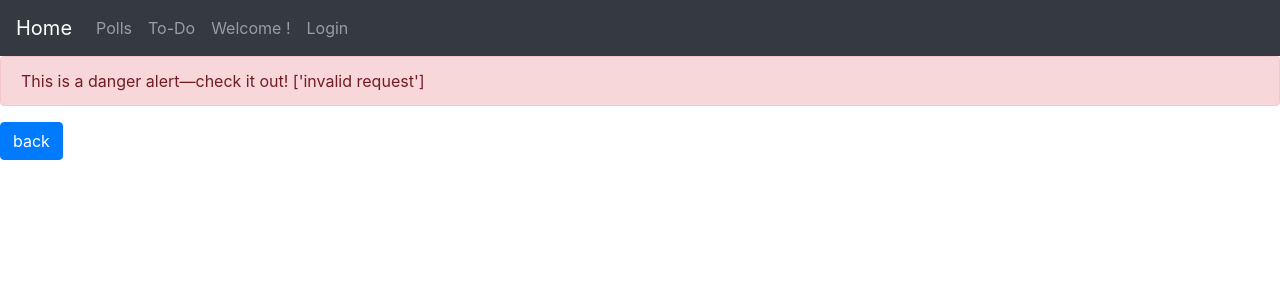
After one commit to IgnatiousVarghese/Election-Management-System, a Django app: page /home/end-election/ in a window 1280 px wide. The commit adds this page. Shown: the top 300 px of the page. Run offline with Django 3.2, Linux system fonts and the light colour scheme; some libraries are stand-ins or nearby versions.

Commit message:
Did EC's start and end election. Did some changes in variables and functions of utils.py files provides explanations in utils.py

```diff
--- a/election_site/election/urls.py
+++ b/election_site/election/urls.py
@@ -9,4 +9,7 @@ urlpatterns = [
     path('vote/<int:idpost>/<slug:idcandidate>' , views.vote, name = 'vote'),
 
     path('edit-manifesto/', views.edit_manifesto, name = 'edit_manifesto'),
+
+    path('start-election/', views.start_election, name = 'start_election'),
+    path('end-election/', views.end_election, name = 'end_election'),
 ]
--- a/election_site/election/views.py
+++ b/election_site/election/views.py
@@ -1,56 +1,66 @@
 from django.shortcuts import redirect, render, HttpResponse
-from .utils import get_voter_details
+from .utils import get_user_details
 from .models import *
+from datetime import datetime
+
 
 def home(request):
-    USER = get_voter_details(request)
+    USER = get_user_details(request)
     if USER['is_authenticated'] == False:
         return HttpResponse("you are not supposed to be here LOL get lost!!!!!!")
+
     elif(USER['account_type'] == 'Voter'):
         return voter_home(request, USER)
 
     elif USER['account_type'] == 'Candidate':
         return candidate_home(request, USER)
 
+    elif USER['account_type'] == 'Election_Coordinator':
+        return election_coordinator_home(request, USER)
+
     return HttpResponse("you are not supposed to be here LOL get lost!!!!!!")
 
 
 def voter_home(request, voter):
     context = {
-        'voter' : voter,
-        'posts' : Post.objects.all(),
-        'candidates' : Candidate.objects.all(),
+        'user': voter,
+        'posts': Post.objects.all(),
+        'candidates': Candidate.objects.all(),
     }
 
     return render(request, 'voter/home.html', context)
 
+
 def view_post(request, idpost):
-    voter = get_voter_details(request)
+    voter = get_user_details(request)
     try:
-        post = Post.objects.get(pk = idpost)
-        candidates = Candidate.objects.filter(post_applied = post)
+        post = Post.objects.get(pk=idpost)
+        candidates = Candidate.objects.filter(post_applied=post)
     except:
         return HttpResponse("Post not present")
 
     info = {
-        post : voter['all_voter_election_info'][post]
+        post: voter['my_votes_info'][post]
     }
-    context ={
-        'voter' : voter,
-        'info' : info,
+    context = {
+        'user': voter,
+        'info': info,
     }
     return render(request, 'voter/view_post.html', context)
 
+
 def vote(request, idpost, idcandidate):
-    voter = get_voter_details(request)
+    voter = get_user_details(request)
     if voter['is_authenticated'] and (voter['account_type'] == 'Voter') and request.method == 'POST':
         try:
-            candidate = Candidate.objects.get(voter_id = idcandidate)
-            post = Post.objects.get(pk = idpost)
-            already_voted = Vote.objects.filter(voter = voter['voter']).filter(post=post)
+            candidate = Candidate.objects.get(voter_id=idcandidate)
+            post = Post.objects.get(pk=idpost)
+            already_voted = Vote.objects.filter(
+                voter=voter['voter']).filter(post=post)
             if already_voted.exists():
                 already_voted[0].delete()
-            voter_vote = Vote(voter = voter['voter'], candidate = candidate, post = post)
+            voter_vote = Vote(voter=voter['voter'],
+                              candidate=candidate, post=post)
             print(voter_vote)
             voter_vote.save()
         except:
@@ -58,23 +68,82 @@ def vote(request, idpost, idcandidate):
 
     return redirect('election:view_post', idpost)
 
+
 def candidate_home(request, candidate):
     post = candidate['candidate'].post_applied
     context = {
-        'voter' : candidate,
-        'candidate' : candidate['candidate'],
-        'post' : post,
+        'user': candidate,
+        'candidate': candidate['candidate'],
+        'post': post,
     }
     return render(request, 'candidate/home.html', context)
 
+
 def edit_manifesto(request):
     if request.method == 'POST':
-        user = get_voter_details(request)
+        user = get_user_details(request)
         if user['is_authenticated'] and user['is_candidate']:
             candidate = user['candidate']
             manifesto = request.POST.get('manifesto')
-            print (f" ******************{manifesto}*************** ")
+            print(f" ******************{manifesto}*************** ")
             candidate.manifesto = manifesto
             candidate.save()
             return redirect('election:home')
     return redirect('election:home')
+
+
+def election_coordinator_home(request, election_coordinator_info):
+    ec = election_coordinator_info['election_cordinator']
+    context = {
+        'user': election_coordinator_info,
+        'ec': ec,
+    }
+    return render(request, 'election_coordinator/home.html', context)
+
+
+def start_election(request):
+    error = []
+    if request.method == 'POST':
+        ec_info = get_user_details(request)
+        if ec_info['is_authenticated'] and ec_info['is_election_coordinator']:
+            ec = ec_info['election_cordinator']
+            if ec.start_time == None:
+                ec.start_time = datetime.now()
+                ec.save()
+                return redirect('election:home')
+            else:
+                error.append('start-time already set & election already started')
+        else:
+            error.append("user isn't authenticated")
+    else:
+        error.append("invalid request")
+
+    context = {
+        'error': error,
+        'back': 'election:home',
+    }
+    return render(request, 'error.html', context=context)
+
+
+def end_election(request):
+    error = []
+    if request.method == 'POST':
+        ec_info = get_user_details(request)
+        if ec_info['is_authenticated'] and ec_info['is_election_coordinator']:
+            ec = ec_info['election_cordinator']
+            if ec.end_time == None:
+                ec.end_time = datetime.now()
+                ec.save()
+                return redirect('election:home')
+            else:
+                error.append('end-time already set & election already started')
+        else:
+            error.append("user isn't authenticated")
+    else:
+        error.append("invalid request")
+
+    context = {
+        'error': error,
+        'back': 'election:home',
+    }
+    return render(request, 'error.html', context=context)
--- a/election_site/election_site/views.py
+++ b/election_site/election_site/views.py
@@ -1,9 +1,9 @@
 from django.shortcuts import render, redirect
-from election.utils import get_voter_details
+from election.utils import get_user_details
 
 def index(request):
 
-    voter = get_voter_details(request)
+    voter = get_user_details(request)
     if voter['is_authenticated'] == True:
         return redirect('election:home')
 
--- a/election_site/templates/base.html
+++ b/election_site/templates/base.html
@@ -55,9 +55,9 @@
                 <li class="nav-item">
                     <div class="nav-link">
                         Welcome !
-                        {% if voter.is_authenticated %}
+                        {% if user.is_authenticated %}
                         hello
-                        {{voter.is_authenticated}}
+                        {{user.is_authenticated}}
                     </div>
                 </li>
                 <li class="nav-item">
--- /dev/null
+++ b/election_site/templates/error.html
@@ -0,0 +1,11 @@
+
+{% extends 'base.html' %}
+{% block content %}
+
+<div class="alert alert-danger" role="alert">
+    This is a danger alert—check it out!
+    {{error}}
+  </div>
+  <a name="" id="" class="btn btn-primary" href="{{back}}" role="button">back</a>
+
+{% endblock %}
--- a/election_site/templates/voter/view_post.html
+++ b/election_site/templates/voter/view_post.html
@@ -1,7 +1,7 @@
 {% extends 'base.html' %}
 {% block content %}
 <div class="container">
-    {{voter}}
+    {{user}}
 </div>
 <div class="container">
     {{info}}
```
Also changed, not shown: election_site/election/models.py (+9 -1 lines), election_site/election/utils.py (+17 -4 lines), election_site/templates/election_coordinator/home.html (added, +40 -0 lines), 1 other file.
